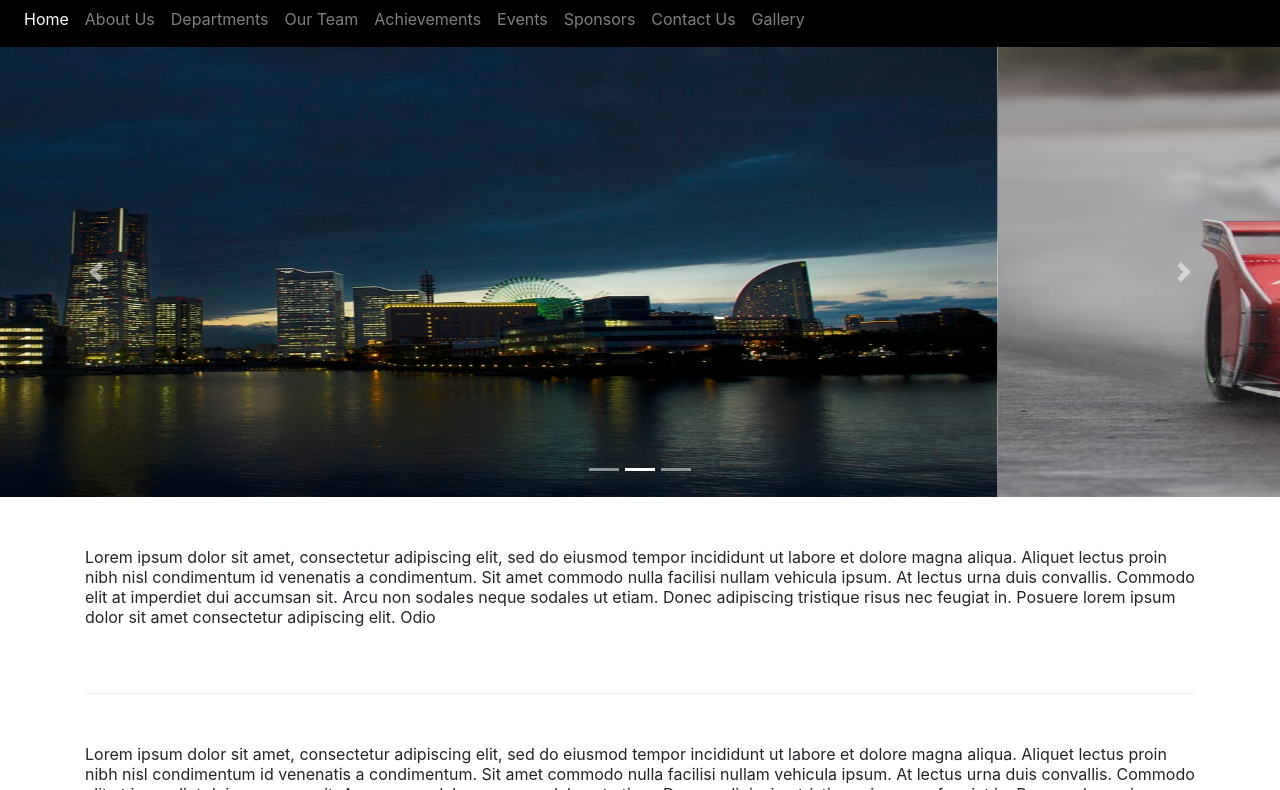
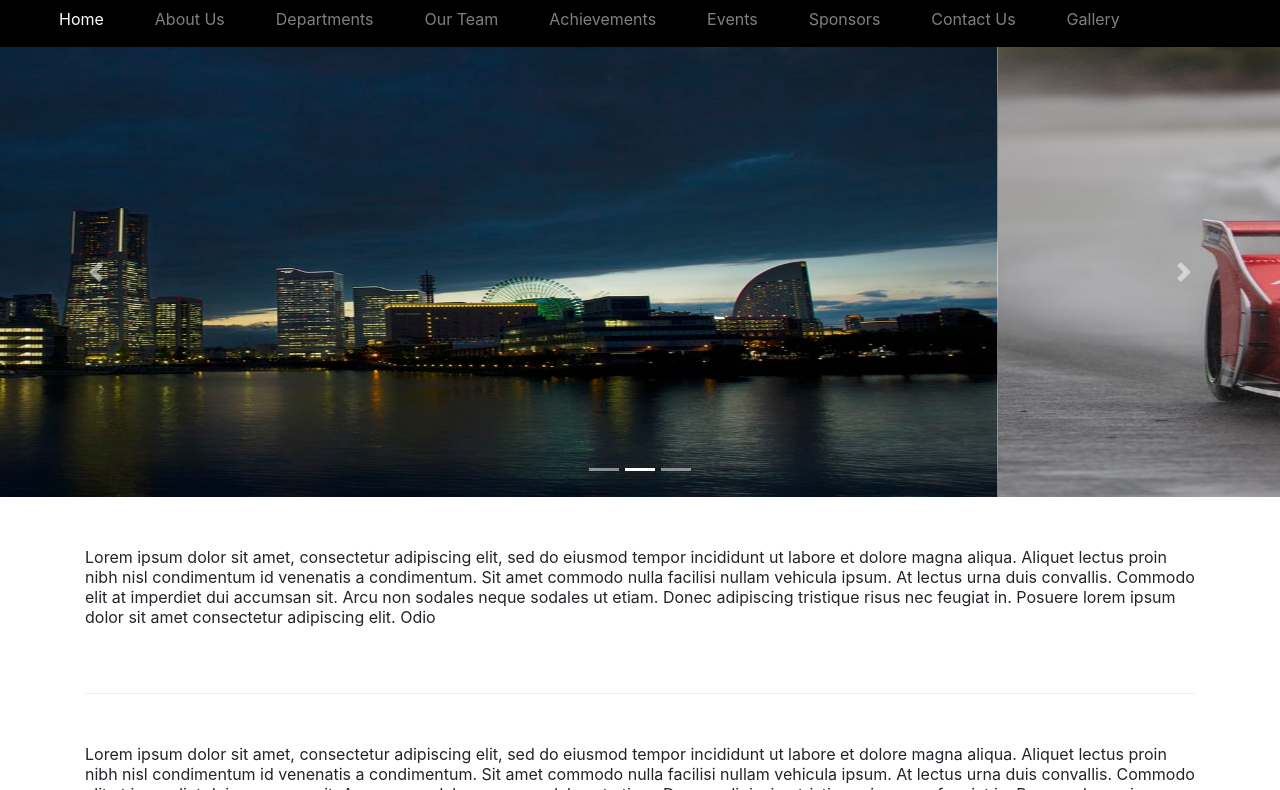
Before and after one commit to Phoenix-developers/Phoenix-SAE, a website: page index.html in a window 1280 px wide. Shown: the part 71-861 px from the top of the page. Drawn offline with nearby package versions, Linux system fonts and the light colour scheme.

Commit message:
Update styles.css

```diff
--- a/css/styles.css
+++ b/css/styles.css
@@ -7,6 +7,9 @@ body {
 
 .nav-link {
 padding-right: 40px;
+}
+.nav-item{
+  margin-left: 35px;
 }
 
 .row-content {
```
